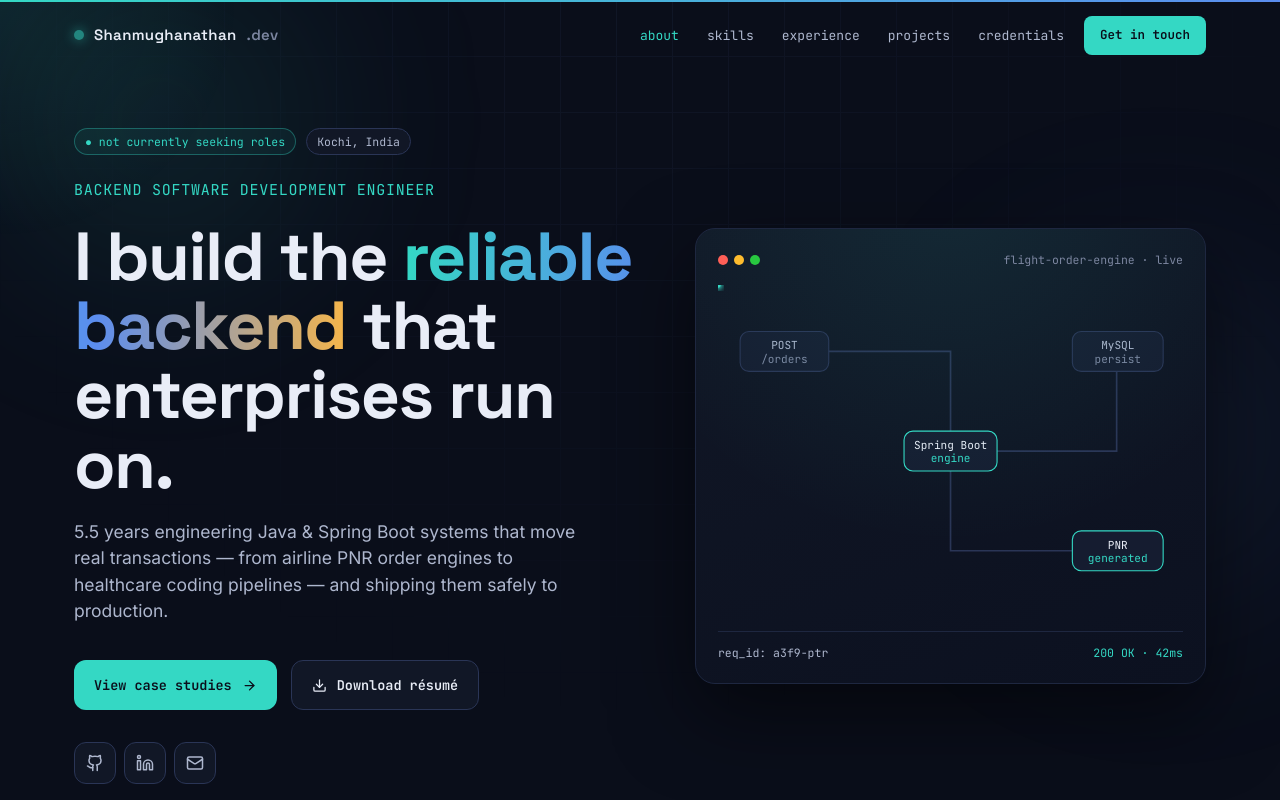
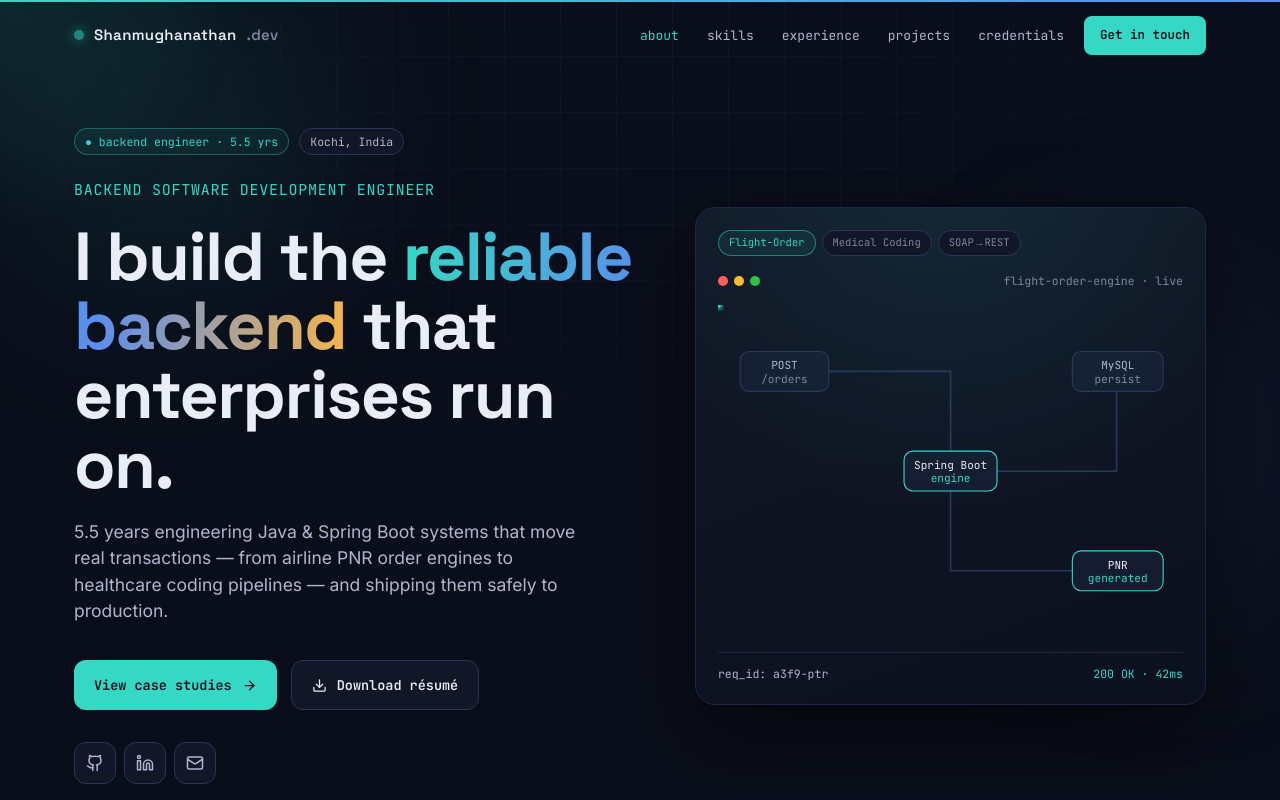
Before and after one commit to Shanmughanathan/portfolio, a Next.js app: page / in a window 1280 px wide. Shown: the top 800 px of the page. Built offline with nearby package versions, Linux system fonts and the light colour scheme.

Commit message:
Update hero.tsx

```diff
--- a/components/hero.tsx
+++ b/components/hero.tsx
@@ -1,5 +1,6 @@
 "use client";
-import { motion } from "framer-motion";
+import { useState, useEffect, useRef } from "react";
+import { motion, AnimatePresence, useReducedMotion } from "framer-motion";
 import { Github, Linkedin, Mail, ArrowRight, Download } from "lucide-react";
 import Magnetic from "./ui/magnetic";
 import { profile } from "@/lib/data";
@@ -13,7 +14,7 @@ export default function Hero() {
       <div className="max-w-content mx-auto px-6 w-full grid lg:grid-cols-[1.05fr_.95fr] gap-14 items-center">
         <motion.div variants={container} initial="hidden" animate="show">
           <motion.div variants={item} className="font-mono text-[12.5px] text-lo mb-6 flex items-center gap-2.5 flex-wrap">
-            <span className="font-mono text-[11.5px] px-2.5 py-1 rounded-full border border-signal/35 text-signal bg-signal/[.06]">● not currently seeking roles</span>
+            <span className="font-mono text-[11.5px] px-2.5 py-1 rounded-full border border-signal/35 text-signal bg-signal/[.06]">● backend engineer · 5.5 yrs</span>
             <span className="font-mono text-[11.5px] px-2.5 py-1 rounded-full border border-line-2 text-mid bg-surface">{profile.location}</span>
           </motion.div>
 
@@ -68,46 +69,131 @@ export default function Hero() {
   );
 }
 
+// Each project mapped to a real request/response flow from the résumé.
+// Add or edit entries here to change what the hero pipeline showcases.
+const pipelines = [
+  {
+    tab: "Flight-Order",
+    label: "flight-order-engine",
+    nodes: {
+      in:  { t: "POST", s: "/orders" },
+      eng: { t: "Spring Boot", s: "engine" },
+      db:  { t: "MySQL", s: "persist" },
+      out: { t: "PNR", s: "generated" },
+    },
+    req: "a3f9-ptr",
+    status: "200 OK · 42ms",
+  },
+  {
+    tab: "Medical Coding",
+    label: "medical-coding-engine",
+    nodes: {
+      in:  { t: "POST", s: "/encounters" },
+      eng: { t: "Spring Boot", s: "engine" },
+      db:  { t: "MySQL", s: "persist" },
+      out: { t: "CPT·ICD", s: "coded" },
+    },
+    req: "7c21-med",
+    status: "200 OK · 38ms",
+  },
+  {
+    tab: "SOAP→REST",
+    label: "soap-rest-migration",
+    nodes: {
+      in:  { t: "SOAP", s: "legacy" },
+      eng: { t: "REST", s: "gateway" },
+      db:  { t: "AWS", s: "cloud" },
+      out: { t: "200 OK", s: "migrated" },
+    },
+    req: "e5b8-mig",
+    status: "200 OK · 31ms",
+  },
+];
+
 function PipelineCard() {
+  const reduce = useReducedMotion();
+  const [active, setActive] = useState(0);
+  const [paused, setPaused] = useState(false);
+  const interacted = useRef(false);
+
+  // Auto-advance every 7s — only while the viewer hasn't clicked a tab,
+  // isn't hovering, and hasn't requested reduced motion.
+  useEffect(() => {
+    if (reduce || interacted.current || paused) return;
+    const id = setInterval(() => setActive((i) => (i + 1) % pipelines.length), 7000);
+    return () => clearInterval(id);
+  }, [reduce, paused, active]);
+
+  const pick = (i: number) => { interacted.current = true; setActive(i); };
+  const p = pipelines[active];
+
   return (
     <motion.div
       initial={{ opacity: 0, scale: 0.96, y: 20 }}
       animate={{ opacity: 1, scale: 1, y: 0 }}
       transition={{ duration: 0.8, delay: 0.35, ease: [0.2, 0.7, 0.2, 1] as const }}
+      onMouseEnter={() => setPaused(true)}
+      onMouseLeave={() => setPaused(false)}
       className="relative overflow-hidden rounded-[20px] border border-line p-[22px] shadow-[0_30px_80px_rgba(0,0,0,.5)]"
       style={{ background: "linear-gradient(160deg,#111726,#0C1120)" }}
     >
       <div className="absolute inset-0 pointer-events-none" style={{ background: "radial-gradient(600px circle at 50% -10%,rgba(52,216,196,.10),transparent 60%)" }} />
+
+      <div className="flex gap-1.5 mb-4 relative flex-wrap">
+        {pipelines.map((pl, i) => (
+          <button
+            key={pl.label}
+            onClick={() => pick(i)}
+            aria-pressed={i === active}
+            className={`font-mono text-[10.5px] px-2.5 py-1 rounded-full border transition-colors ${
+              i === active
+                ? "border-signal/50 text-signal bg-signal/[.08]"
+                : "border-line-2 text-lo bg-surface hover:text-mid"
+            }`}
+          >
+            {pl.tab}
+          </button>
+        ))}
+      </div>
+
       <div className="flex items-center justify-between font-mono text-[11.5px] text-lo mb-4 relative">
         <div className="flex gap-1.5">
           <i className="w-2.5 h-2.5 rounded-full bg-[#ff5f57]" />
           <i className="w-2.5 h-2.5 rounded-full bg-[#febc2e]" />
           <i className="w-2.5 h-2.5 rounded-full bg-[#28c840]" />
         </div>
-        <span>flight-order-engine · live</span>
+        <span>{p.label} · live</span>
       </div>
 
+      <AnimatePresence mode="wait">
+        <motion.div key={active} initial={{ opacity: 0 }} animate={{ opacity: 1 }} exit={{ opacity: 0 }} transition={{ duration: 0.35 }}>
           <svg viewBox="0 0 420 300" className="w-full h-auto block" aria-hidden>
             <defs><filter id="soft"><feGaussianBlur stdDeviation="2.2" /></filter></defs>
             <path d="M60 60 H210 V150 V240 H360" fill="none" stroke="#2A3556" strokeWidth="1.5" />
             <path d="M210 150 H360 V60" fill="none" stroke="#2A3556" strokeWidth="1.5" />
+            {!reduce && (
+              <>
                 <circle r="4" fill="#34D8C4" filter="url(#soft)">
                   <animateMotion dur="2.6s" repeatCount="indefinite" path="M60 60 H210 V150 V240 H360" />
                 </circle>
                 <circle r="2.4" fill="#34D8C4">
                   <animateMotion dur="2.6s" repeatCount="indefinite" path="M60 60 H210 V150 V240 H360" />
                 </circle>
+              </>
+            )}
             <g fontFamily="var(--font-mono), monospace" fontSize="10">
-          <g transform="translate(20,42)"><rect width="80" height="36" rx="8" fill="#151C30" stroke="#2A3556" /><text x="40" y="16" fill="#AEB7CE" textAnchor="middle">POST</text><text x="40" y="28" fill="#7C86A0" textAnchor="middle">/orders</text></g>
-          <g transform="translate(168,132)"><rect width="84" height="36" rx="8" fill="#151C30" stroke="#34D8C4" /><text x="42" y="16" fill="#E9EDF7" textAnchor="middle">Spring Boot</text><text x="42" y="28" fill="#34D8C4" textAnchor="middle">engine</text></g>
-          <g transform="translate(320,42)"><rect width="82" height="36" rx="8" fill="#151C30" stroke="#2A3556" /><text x="41" y="16" fill="#AEB7CE" textAnchor="middle">MySQL</text><text x="41" y="28" fill="#7C86A0" textAnchor="middle">persist</text></g>
-          <g transform="translate(320,222)"><rect width="82" height="36" rx="8" fill="#151C30" stroke="#34D8C4" /><text x="41" y="16" fill="#E9EDF7" textAnchor="middle">PNR</text><text x="41" y="28" fill="#34D8C4" textAnchor="middle">generated</text></g>
+              <g transform="translate(20,42)"><rect width="80" height="36" rx="8" fill="#151C30" stroke="#2A3556" /><text x="40" y="16" fill="#AEB7CE" textAnchor="middle">{p.nodes.in.t}</text><text x="40" y="28" fill="#7C86A0" textAnchor="middle">{p.nodes.in.s}</text></g>
+              <g transform="translate(168,132)"><rect width="84" height="36" rx="8" fill="#151C30" stroke="#34D8C4" /><text x="42" y="16" fill="#E9EDF7" textAnchor="middle">{p.nodes.eng.t}</text><text x="42" y="28" fill="#34D8C4" textAnchor="middle">{p.nodes.eng.s}</text></g>
+              <g transform="translate(320,42)"><rect width="82" height="36" rx="8" fill="#151C30" stroke="#2A3556" /><text x="41" y="16" fill="#AEB7CE" textAnchor="middle">{p.nodes.db.t}</text><text x="41" y="28" fill="#7C86A0" textAnchor="middle">{p.nodes.db.s}</text></g>
+              <g transform="translate(320,222)"><rect width="82" height="36" rx="8" fill="#151C30" stroke="#34D8C4" /><text x="41" y="16" fill="#E9EDF7" textAnchor="middle">{p.nodes.out.t}</text><text x="41" y="28" fill="#34D8C4" textAnchor="middle">{p.nodes.out.s}</text></g>
             </g>
           </svg>
+        </motion.div>
+      </AnimatePresence>
 
       <div className="font-mono text-[11.5px] text-mid mt-3.5 flex justify-between border-t border-line pt-3">
-        <span>req_id: a3f9-ptr</span>
-        <span className="text-signal">200 OK · 42ms</span>
+        <span>req_id: {p.req}</span>
+        <span className="text-signal">{p.status}</span>
       </div>
     </motion.div>
   );
```
Lines whose indentation alone changed are shown as unchanged.
